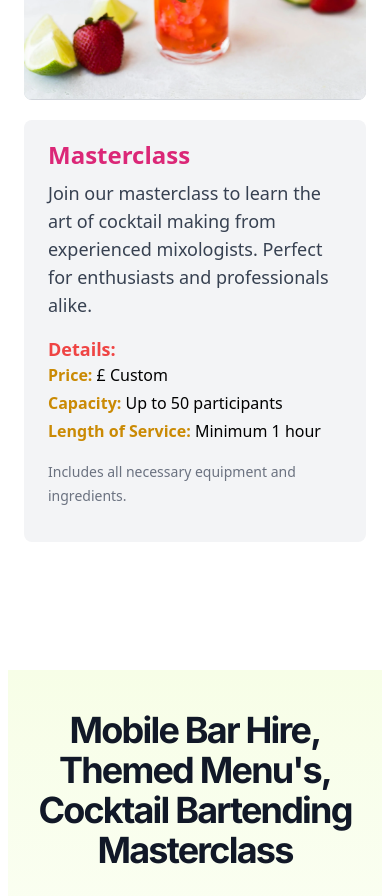
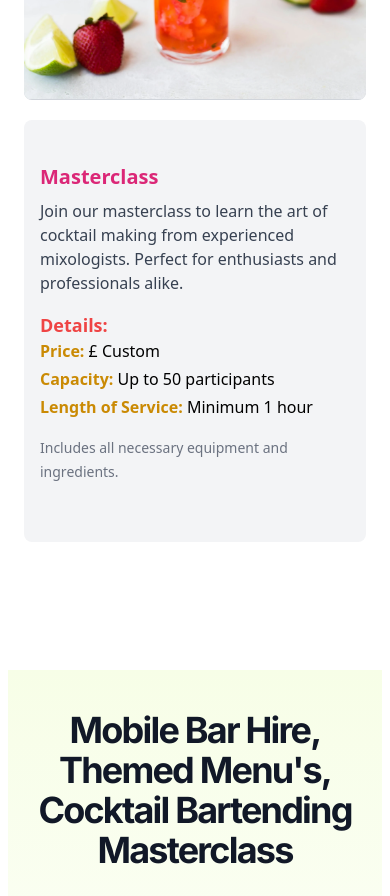
Before and after one commit to amora92/tailwind_mybartenders, a Next.js app: page / in a window 390 px wide. Shown: the part 1440-2336 px from the top of the page. Built offline with nearby package versions, Linux system fonts and the light colour scheme.

Commit message:
text-responsiveness
text-responsiveness

```diff
--- a/components/ServicesSection.tsx
+++ b/components/ServicesSection.tsx
@@ -157,12 +157,12 @@ const ServicesSection = () => {
               </svg>
             </button>
           </div>
-          <div className='w-full md:w-1/2 h-[50vh] bg-gray-100 flex items-center p-6 rounded-lg'>
+          <div className='w-full md:w-1/2 h-[50vh] bg-gray-100 flex items-center p-4 md:p-6 rounded-lg'>
             <div className='w-full font-sans'>
-              <h3 className='text-2xl font-bold mb-2 text-pink-600'>
+              <h3 className='text-xl md:text-2xl font-bold mb-2 text-pink-600'>
                 {selectedService.title}
               </h3>
-              <p className='text-lg mb-2 text-gray-700'>
+              <p className='text-base md:text-lg mb-2 text-gray-700'>
                 {selectedService.description}
               </p>
               <div className='my-4'>
```
